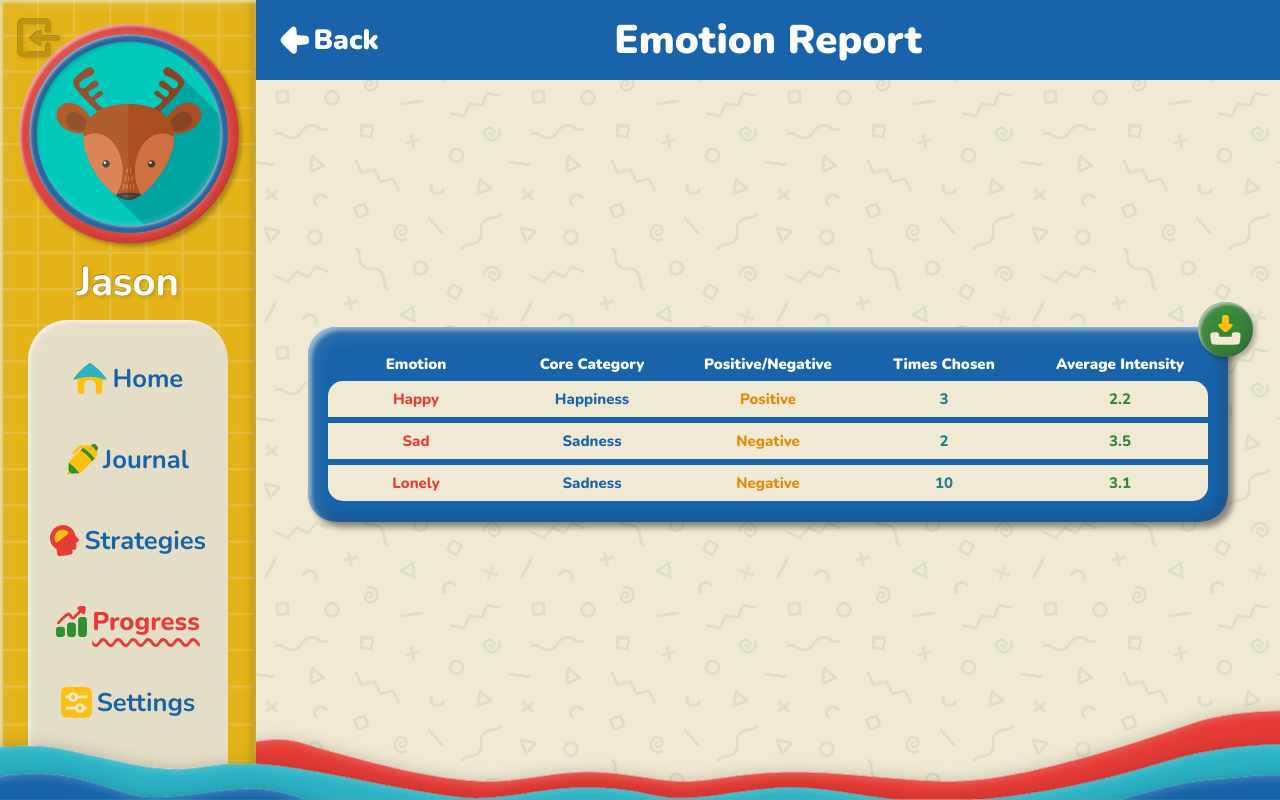
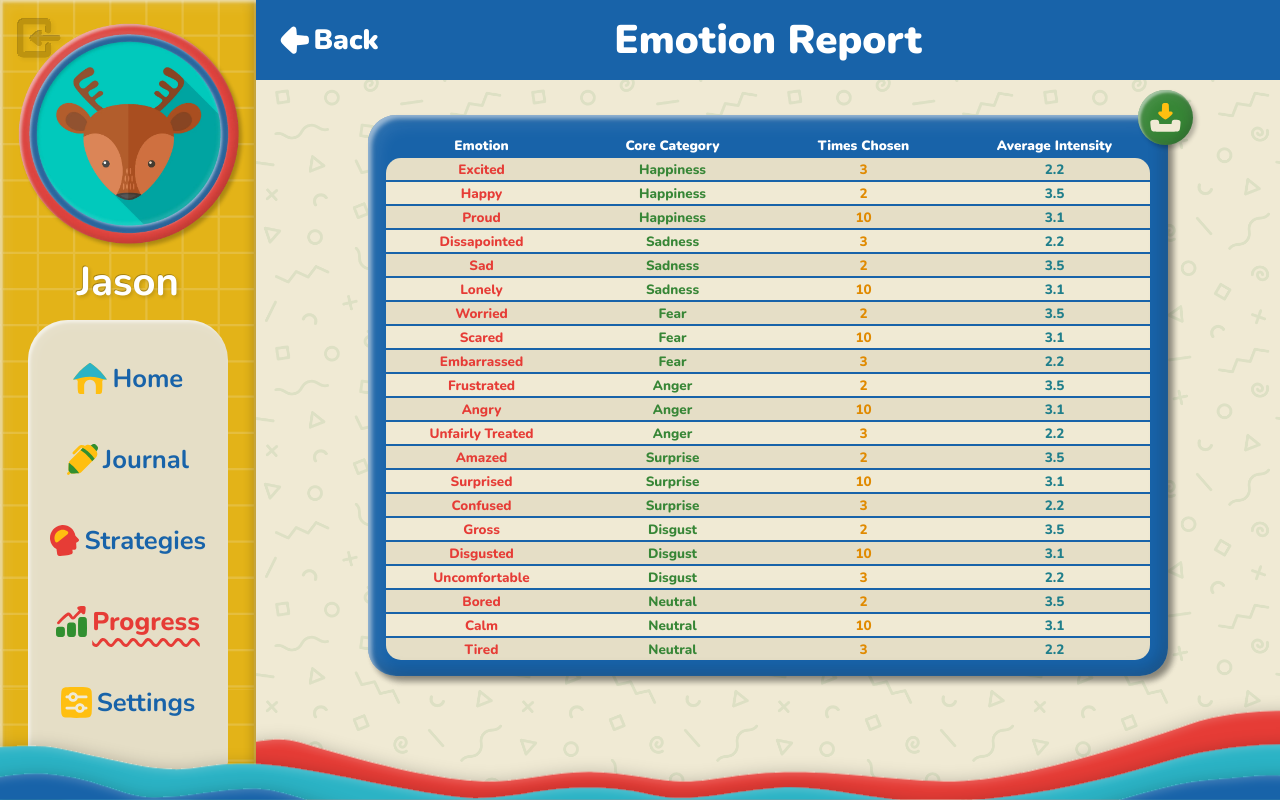
Before and after one commit to DakotaPennwest/Team-Workaholics-Capstone, a PHP site: page /progressEmotionReportFull.html in a window 1280 px wide. Run offline with PHP 8.4, Linux system fonts and the light colour scheme; data that the repository does not hold is empty.

Commit message:
Made Some Changes Discussed in March 18 meeting
- Made each simple report page only have one box that shows the most important info (note: I just commented out the other html for now incase we want to revist)
- Adjusted the formatting of the reports to hopefully fit all on one screen
- Updated html for reports to show all current emotions and strategies
- Removed "positive/negative" from emotion report
- Other small css changes to tables

```diff
--- a/progressEmotionReportFull.html
+++ b/progressEmotionReportFull.html
@@ -96,32 +96,133 @@
                     <tr>
                     <th>Emotion</th>
                     <th>Core Category</th>
-                    <th>Positive/Negative</th>
                     <th>Times Chosen</th>
                     <th>Average Intensity</th>
                     </tr>
                 </thead>
                 <tbody>
                     <tr>
+                    <td>Excited</td>
+                    <td>Happiness</td>
+                    <td>3</td>
+                    <td>2.2</td>
+                    </tr>
+                    <tr>
                     <td>Happy</td>
                     <td>Happiness</td>
-                    <td>Positive</td>
+                    <td>2</td>
+                    <td>3.5</td>
+                    </tr>
+                    <tr>
+                    <td>Proud</td>
+                    <td>Happiness</td>
+                    <td>10</td>
+                    <td>3.1</td>
+                    </tr>
+                    <tr>
+                    <td>Dissapointed</td>
+                    <td>Sadness</td>
                     <td>3</td>
                     <td>2.2</td>
                     </tr>
                     <tr>
                     <td>Sad</td>
                     <td>Sadness</td>
-                    <td>Negative</td>
                     <td>2</td>
                     <td>3.5</td>
                     </tr>
                     <tr>
                     <td>Lonely</td>
                     <td>Sadness</td>
-                    <td>Negative</td>
                     <td>10</td>
                     <td>3.1</td>
+                    </tr>
+                    <tr>
+                    <td>Worried</td>
+                    <td>Fear</td>
+                    <td>2</td>
+                    <td>3.5</td>
+                    </tr>
+                    <tr>
+                    <td>Scared</td>
+                    <td>Fear</td>
+                    <td>10</td>
+                    <td>3.1</td>
+                    </tr>
+                    <tr>
+                    <td>Embarrassed</td>
+                    <td>Fear</td>
+                    <td>3</td>
+                    <td>2.2</td>
+                    </tr>
+                    <td>Frustrated</td>
+                    <td>Anger</td>
+                    <td>2</td>
+                    <td>3.5</td>
+                    </tr>
+                    <tr>
+                    <td>Angry</td>
+                    <td>Anger</td>
+                    <td>10</td>
+                    <td>3.1</td>
+                    </tr>
+                    <tr>
+                    <td>Unfairly Treated</td>
+                    <td>Anger</td>
+                    <td>3</td>
+                    <td>2.2</td>
+                    </tr>
+                    <td>Amazed</td>
+                    <td>Surprise</td>
+                    <td>2</td>
+                    <td>3.5</td>
+                    </tr>
+                    <tr>
+                    <td>Surprised</td>
+                    <td>Surprise</td>
+                    <td>10</td>
+                    <td>3.1</td>
+                    </tr>
+                    <tr>
+                    <td>Confused</td>
+                    <td>Surprise</td>
+                    <td>3</td>
+                    <td>2.2</td>
+                    </tr>
+                    </tr>
+                    <td>Gross</td>
+                    <td>Disgust</td>
+                    <td>2</td>
+                    <td>3.5</td>
+                    </tr>
+                    <tr>
+                    <td>Disgusted</td>
+                    <td>Disgust</td>
+                    <td>10</td>
+                    <td>3.1</td>
+                    </tr>
+                    <tr>
+                    <td>Uncomfortable</td>
+                    <td>Disgust</td>
+                    <td>3</td>
+                    <td>2.2</td>
+                    </tr>
+                    <td>Bored</td>
+                    <td>Neutral</td>
+                    <td>2</td>
+                    <td>3.5</td>
+                    </tr>
+                    <tr>
+                    <td>Calm</td>
+                    <td>Neutral</td>
+                    <td>10</td>
+                    <td>3.1</td>
+                    </tr>
+                    <tr>
+                    <td>Tired</td>
+                    <td>Neutral</td>
+                    <td>3</td>
+                    <td>2.2</td>
                     </tr>
                 </tbody>
                 </table>
--- a/progressEmotionReportSimple.html
+++ b/progressEmotionReportSimple.html
@@ -148,13 +148,13 @@
                 </div>
 
                 <!-- Report Box for Most Intense Emotion -->
+                <!-- Commening out as no longer needed, but want to keep code
                 <div class="report-box">
 
                     <div class="left-content-container">
 
                         <div class="left-content-inner-container-shading"> </div>
 
-                        <!-- What holds the top and bottom colored boxes -->
                         <div class="left-content-inner-container">
 
                             <div class="left-content-inner-container-top">
@@ -197,6 +197,7 @@
                     </div>
 
                 </div>
+                -->
 
             </div>
 
--- a/progressStrategyReportSimple.html
+++ b/progressStrategyReportSimple.html
@@ -139,13 +139,13 @@
                 </div>
 
                 <!-- Report Box for Most Assigned Strategy -->
+                <!-- Commening out as no longer needed, but want to keep code
                 <div class="report-box">
 
                     <div class="left-content-container">
 
                         <div class="left-content-inner-container-shading"> </div>
 
-                        <!-- What holds the top and bottom colored boxes -->
                         <div class="left-content-inner-container">
 
                             <div class="left-content-inner-container-top">
@@ -185,6 +185,7 @@
                     </div>
 
                 </div>
+                -->
 
             </div>
 
--- a/styles/progressEmotionReportFull.css
+++ b/styles/progressEmotionReportFull.css
@@ -11,18 +11,18 @@
   z-index: 0; /* Ensure the background stays behind */
   height: 100%;
   display: flex;
-  align-items: center;
+  align-items: flex-start;
   justify-content: center;
 }
 
 
 /* Container to wrap the table and apply box shading */
 .table-container {
-  width: 920px;
+  width: 800px;
   border-radius: 28px;
   box-shadow: var(--main-shading-with-drop-shadow);
   position: relative;
-  margin-bottom: 3%;
+  margin-top: 35px;
 }
 
 .table-shading {
@@ -40,10 +40,10 @@
 .table-container table {
   width: 100%;
   border-collapse: separate;
-  border-spacing: 0px 6px;
+  border-spacing: 0px 2.25px;
   background-color: var(--main-blue);
-  border: 20px solid var(--main-blue);
-  border-bottom: 15px solid var(--main-blue);
+  border: 18px solid var(--main-blue);
+  border-bottom: 14.5px solid var(--main-blue);
   border-radius: 28px;
 }
 
@@ -54,19 +54,27 @@ thead th {
   text-align: center;
   font-family: 'Nunito', sans-serif;
   font-weight: 900;
-  font-size: 15px;
+  font-size: 13.5px;
   width: 20%;
 }
 
 /* Body cells have an off-white background */
 tbody td {
-  background-color: var(--main-off-white);
-  padding: 8px 15px;
+  padding: 1.5px 3.6px;
   text-align: center;
   font-family: 'Nunito', sans-serif;
   font-weight: 800;
-  font-size: 15px;
+  font-size: 13.5px;
   border: none;
+}
+
+/* Makes every other row a different color, easier to read */
+tbody tr:nth-child(even) {
+  background-color: var(--main-off-white);
+}
+
+tbody tr:nth-child(odd) {
+  background-color: var(--side-bar-off-white);
 }
 
 /* 1st column: styling for journal number */
@@ -76,7 +84,7 @@ tbody td:nth-child(1) {
 
 /* Columns 2–5 */
 tbody td:nth-child(2) {
-  color: var(--main-blue);
+  color: var(--main-green-subdued);
 }
 tbody td:nth-child(3) {
   color: var(--main-orange);
@@ -84,9 +92,7 @@ tbody td:nth-child(3) {
 tbody td:nth-child(4) {
   color: var(--main-cyan-subdued);
 }
-tbody td:nth-child(5) {
-  color: var(--main-green-subdued);
-}
+
 
 
 .download-icon {
```
Also changed, not shown: progressStrategyReportFull.html (+24 -3 lines), styles/progressStrategyReportFull.css (+13 -4 lines).
